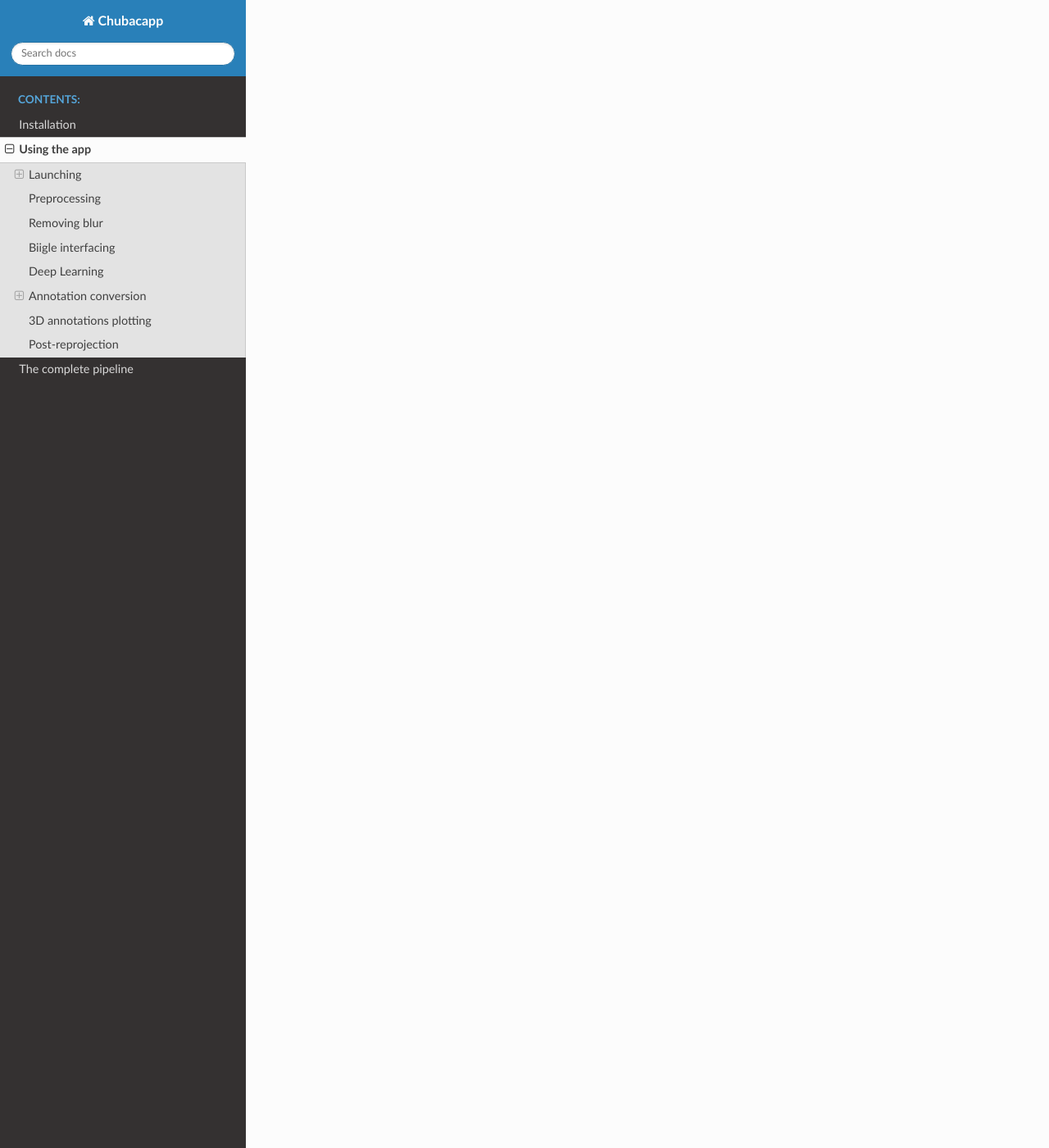
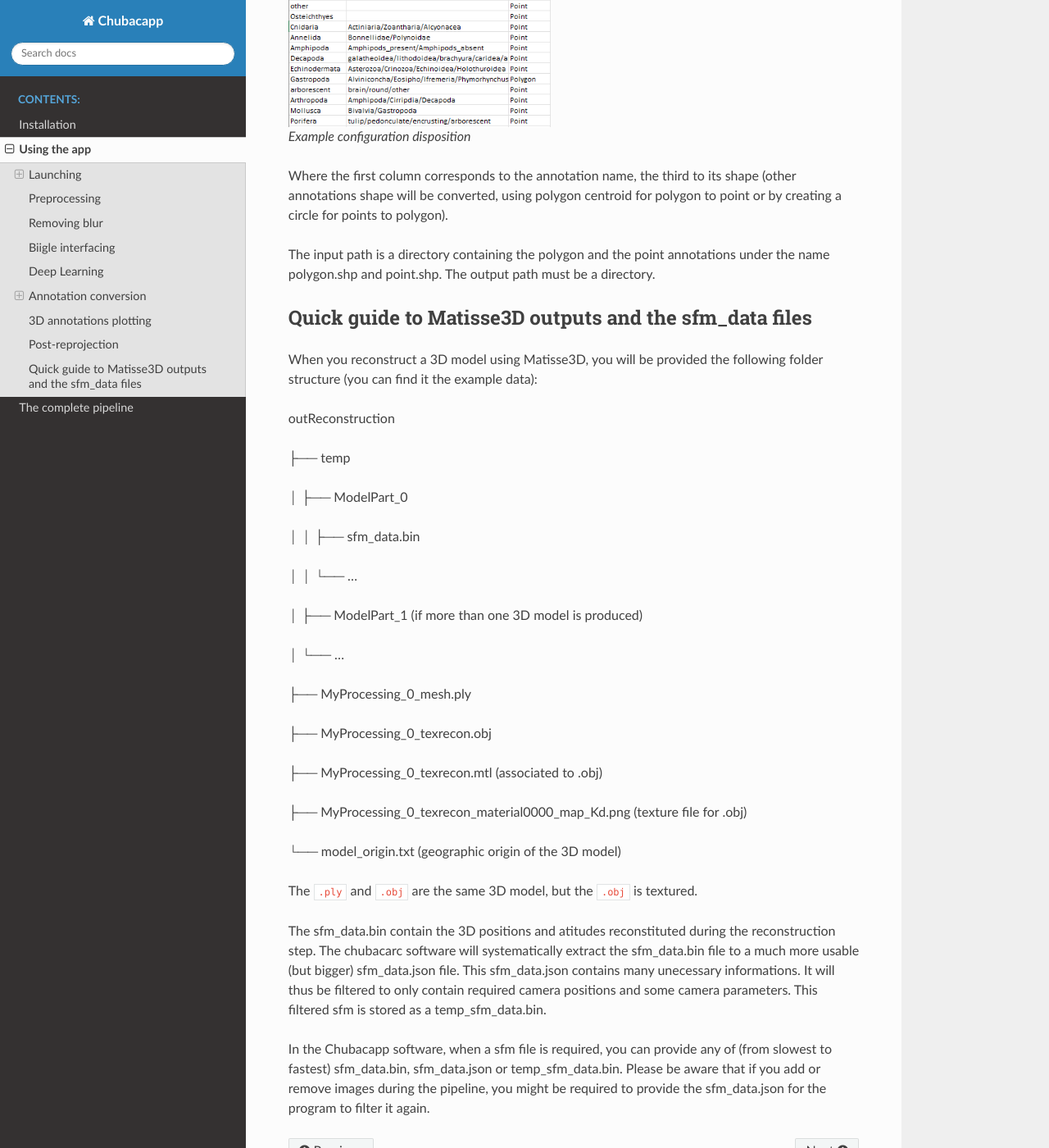
Before and after one commit to marinmarcillat/CHUBACAPP, a Sphinx documentation site: the page built from docs/source/usage.rst, in a window 1280 px wide and 1400 px high, scrolled down 6313 px. Shown: the whole window at 82% size. Built offline with Sphinx 7.4.7 and the Read the Docs theme 2.0.0, drawn with Linux system fonts in a browser that asks for light colours; some of the changed text lies outside the part shown.

Commit message:
Update usage.rst

```diff
--- a/docs/source/usage.rst
+++ b/docs/source/usage.rst
@@ -28,18 +28,26 @@
 Prepare the dives for preprocessing with Matisse Preprocessing. It:
 
 -	Groups multiple navigation dim2 files
--	Correct them using the .txt reference navigation file (optional)
--	Copy the image (optional)
+-	Correct the navigation using the .txt reference navigation file (optional)
+-   Correct the navigation using the optical navigation from the 3D reconstruction
+-	Copy the image from each acquisition files (optional)
 
 The newly created file is stored in the output directory, along with (eventual) images.
 
 If the input directory consists in multiple acquisition directories, all navigation files from each of them are concatenated.
 
-Input
-^^^^^
+*Input*
 
-Output
-^^^^^^
+-	Directory were the dim2 is located or where multiple subfiles containing dim2 files are located. These dim2 files *MUST* start with 'acq_', as in typical ifremer acquisitions files.
+-	Reference positions: a ``.txt`` file containing reference lat long. See the Matisse preprocessing manual for more information.
+-	sfm_data: see sfm_data
+-	output directory: where to store the new navigation file
+-	Nav name: exported navigation name
+-	Copy images: will copy all images from acquisition subdirs to output directory
+
+*Output*
+
+-	a unique, eventually corrected ``.dim2`` navigation file, ready for Matisse3D.
 
 
 Removing blur
@@ -51,13 +59,22 @@
 
    The blur removal tab
 
-Detection and removal of blurry images, and removal from the ``*.dim2`` nav file. It uses the variance of the Laplacian to get the amount of blur of images, and then filter them using student t test. It’s based on Adrian Rosebrock fast Fourier transform algorithm (link needed).
+Detection and removal of blurry images, and removal from the ``*.dim2`` nav file. It uses the variance of the Laplacian to get the amount of blur of images, and then filter outliers using a student t test. It’s based on Adrian Rosebrock fast Fourier transform algorithm (link needed).
 
-First feed the image directory, and then launch. The algorithm will evaluate a blur value for each image and store it in a csv file. This can take a while.
+The algorithm will evaluate a blur value for each image and store it in a ``*.csv`` file. This can take a while.
 
-Then the user can choose the alpha level to eliminate the blurriest images. The deleted images will be transferred to a bin directory.
+Then the user can choose the alpha level to eliminate the blurriest images. The percentage of image to be discarded is indicated. The deleted images will be transferred to a trash directory.
 
 If le blur evaluation phase has already been done, you can provide the csv to skip the (heavy) calculation step.
+
+*Input*
+
+-   A directory containing images.
+-   An alpha value for the outliers selection
+
+*Output*
+
+-   The same directory, with a trash subdirectory were the discarded images are stored
 
 Biigle interfacing
 ******************
@@ -66,6 +83,13 @@
 
 -	Input annotations directly to Biigle (see Deep Learning)
 -	Grab images or miniatures from Biigle volumes
+
+You can generate your Biigle token in your account on the Biigle webpage.
+
+In the tools tab, you will be able to set your project and volume index. You can find these in your internet navigator's bar
+when you open your Biigle volume.
+
+You might also need to adapt your Biigle instance (default is biigle.ifremer.fr). For now, this is hardcoded in the CHUBACAPP/biigle/biigle.py
 
 Deep Learning
 *************
@@ -99,10 +123,16 @@
 Reprojection
 ------------
 
-The 3D algorithm reprojects annotations from a Biigle csv export file on a 3D (``*.ply``) model. It uses the camera position extracted from the sfm_data file obtained during the photogrammetric reconstruction. It can be exported as a shapefile (lose of the 3D information) or using the 3DMetrics protocol.
+The annotations are re-projected onto the 3D model using the camera position and rotation information from the 3D model and the intrinsic characteristics of the camera. This information is located in a sfm_data.bin file generated by Matisse 3D (see sfm data).
+For the reprojection, the cameras were simulated using the Blender python library (Blender Community, 2018) and the image pixels projected onto the 3D model using ray tracing. The local coordinates of the annotations (in pixels, 2D) were thus transformed into global coordinates (geo-referenced, 3D). The footprint of each images on the 3D model is also determined.
+
+The 3D algorithm reprojects annotations from a Biigle csv export file on a 3D (``*.ply``) model.
+It can be exported as a shapefile (warning: you will lose of the 3D information) or using the 3DMetrics json pattern.
 
 
 **Videos**
+
+
 
 3D annotations plotting
 ***********************
@@ -131,3 +161,43 @@
 Where the first column corresponds to the annotation name, the third to its shape (other annotations shape will be converted, using polygon centroid for polygon to point or by creating a circle for points to polygon).
 
 The input path is a directory containing the polygon and the point annotations under the name polygon.shp and point.shp. The output path must be a directory.
+
+
+Quick guide to Matisse3D outputs and the sfm_data files
+*******************************************************
+
+When you reconstruct a 3D model using Matisse3D, you will be provided the following folder structure (you can find it the example data):
+
+outReconstruction
+
+├── temp
+
+│ ├── ModelPart_0
+
+│ │ ├── sfm_data.bin
+
+│ │ └── ...
+
+│ ├── ModelPart_1 									(if more than one 3D model is produced)
+
+│ └── ...
+
+├── MyProcessing_0_mesh.ply
+
+├── MyProcessing_0_texrecon.obj
+
+├── MyProcessing_0_texrecon.mtl                     (associated to .obj)
+
+├── MyProcessing_0_texrecon_material0000_map_Kd.png (texture file for .obj)
+
+└── model_origin.txt								(geographic origin of the 3D model)
+
+The ``.ply`` and ``.obj`` are the same 3D model, but the ``.obj`` is textured.
+
+The sfm_data.bin contain the 3D positions and atitudes reconstituted during the reconstruction step.
+The chubacarc software will systematically extract the sfm_data.bin file to a much more usable (but bigger) sfm_data.json file.
+This sfm_data.json contains many unecessary informations. It will thus be filtered to only contain required camera positions and some camera parameters.
+This filtered sfm is stored as a temp_sfm_data.bin.
+
+In the Chubacapp software, when a sfm file is required, you can provide any of (from slowest to fastest) sfm_data.bin, sfm_data.json or temp_sfm_data.bin.
+Please be aware that if you add or remove images during the pipeline, you might be required to provide the sfm_data.json for the program to filter it again.
```
